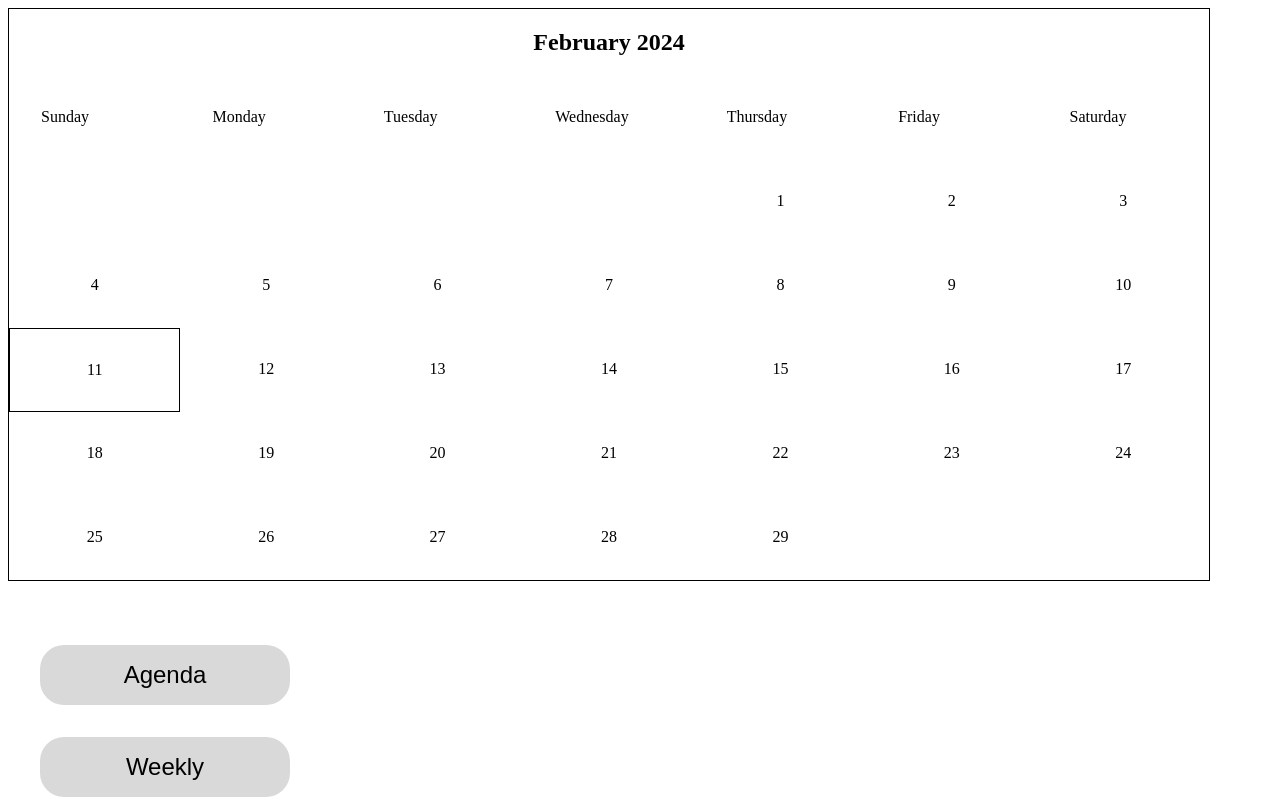
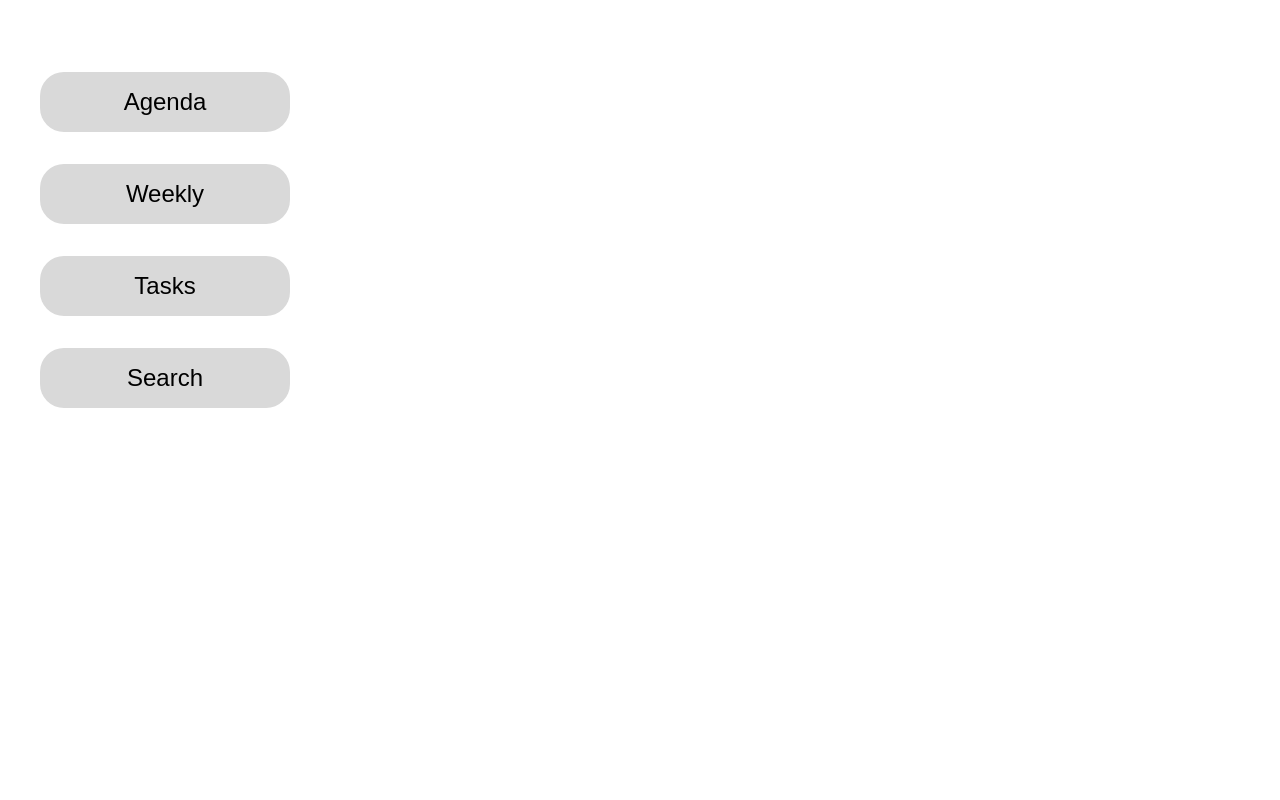
Before and after one commit to chingu-voyages/v47-tier2-team-18, a React app in the folder dailytasks/: page / in a window 1280 px wide. Shown: the top 800 px of the page. Built offline with nearby package versions, Linux system fonts and the light colour scheme; the HTML template or start-up script is replaced by a standard one.

Commit message:
update App.jsx file

```diff
--- a/dailytasks/src/App.jsx
+++ b/dailytasks/src/App.jsx
@@ -1,12 +1,9 @@
 import React from 'react';
-import AllTasks from './components/AllTasks';
-import Calander from './components/Calander';
 import Sidebar from './components/SideBar';
 
 const App = () => {
   return (
     <>
-      <Calander />
       <Sidebar />
     </>
   );
```
